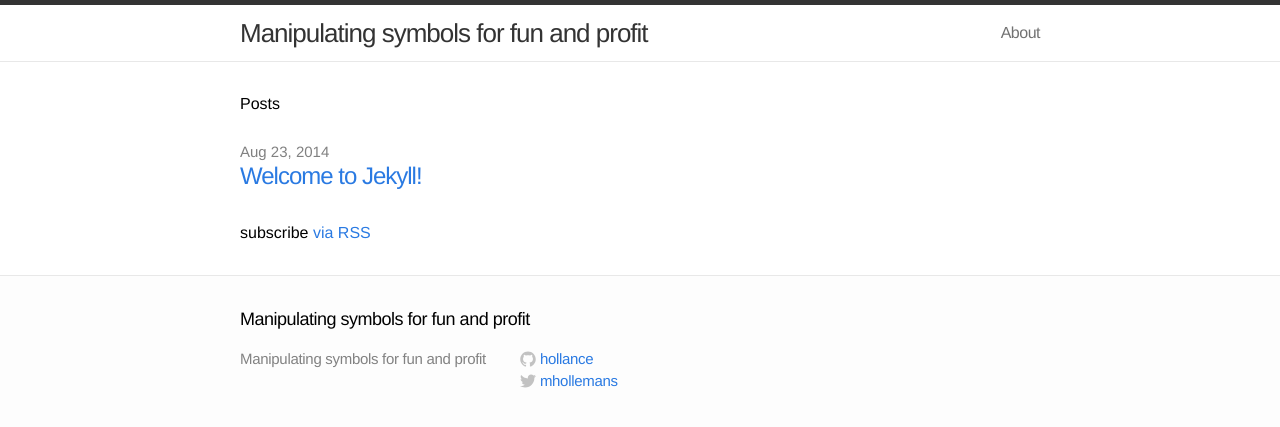
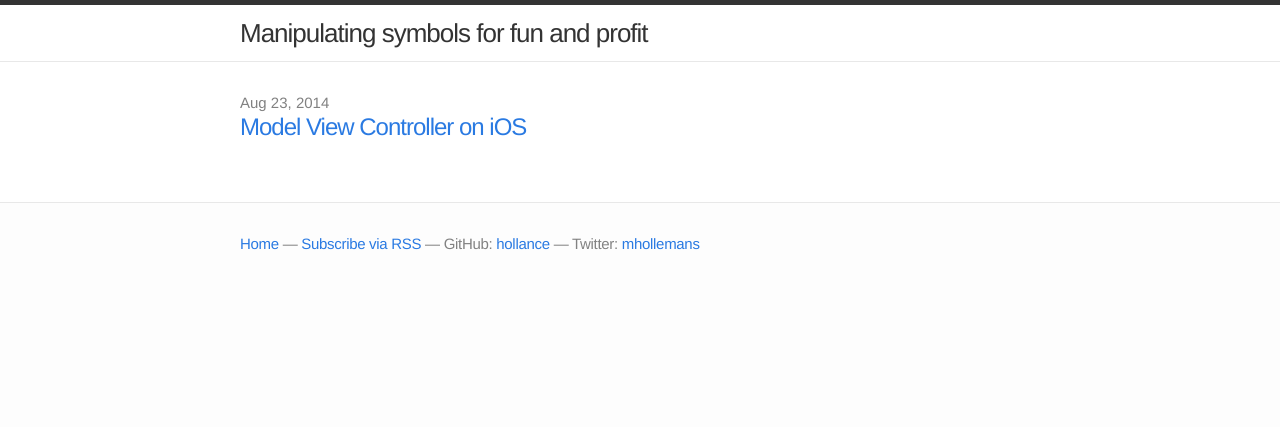
Before and after one commit to hollance/hollance.github.io, a Jekyll site: the page built from index.html, in a window 1280 px wide. Shown: the top 427 px of the page. Built offline with Jekyll 4.4.1, drawn with Linux system fonts in a browser that asks for light colours.

Commit message:
Added MVC post. Tweaked style.

```diff
--- a/_config.yml
+++ b/_config.yml
@@ -8,4 +8,4 @@ highlighter: pygments
 
 # Build settings
 markdown: kramdown
-#permalink: pretty
+permalink: /:year/:month/:day/:title/
--- a/_includes/footer.html
+++ b/_includes/footer.html
@@ -2,59 +2,10 @@
 
   <div class="wrap">
 
-    <h2 class="footer-heading">{{ site.title }}</h2>
-
-    <div class="footer-col-1 column">
-      <ul>
-        <li>{{ site.title }}</li>
-        <li><a href="mailto:{{ site.email }}">{{ site.email }}</a></li>
-      </ul>
-    </div>
-
-    <div class="footer-col-2 column">
-      <ul>
-        {% if site.github_username %}<li>
-          <a href="https://github.com/{{ site.github_username }}">
-            <span class="icon github">
-              <svg version="1.1" class="github-icon-svg" xmlns="http://www.w3.org/2000/svg" xmlns:xlink="http://www.w3.org/1999/xlink" x="0px" y="0px"
-                 viewBox="0 0 16 16" enable-background="new 0 0 16 16" xml:space="preserve">
-                <path fill-rule="evenodd" clip-rule="evenodd" fill="#C2C2C2" d="M7.999,0.431c-4.285,0-7.76,3.474-7.76,7.761
-                c0,3.428,2.223,6.337,5.307,7.363c0.388,0.071,0.53-0.168,0.53-0.374c0-0.184-0.007-0.672-0.01-1.32
-                c-2.159,0.469-2.614-1.04-2.614-1.04c-0.353-0.896-0.862-1.135-0.862-1.135c-0.705-0.481,0.053-0.472,0.053-0.472
-                c0.779,0.055,1.189,0.8,1.189,0.8c0.692,1.186,1.816,0.843,2.258,0.645c0.071-0.502,0.271-0.843,0.493-1.037
-                C4.86,11.425,3.049,10.76,3.049,7.786c0-0.847,0.302-1.54,0.799-2.082C3.768,5.507,3.501,4.718,3.924,3.65
-                c0,0,0.652-0.209,2.134,0.796C6.677,4.273,7.34,4.187,8,4.184c0.659,0.003,1.323,0.089,1.943,0.261
-                c1.482-1.004,2.132-0.796,2.132-0.796c0.423,1.068,0.157,1.857,0.077,2.054c0.497,0.542,0.798,1.235,0.798,2.082
-                c0,2.981-1.814,3.637-3.543,3.829c0.279,0.24,0.527,0.713,0.527,1.437c0,1.037-0.01,1.874-0.01,2.129
-                c0,0.208,0.14,0.449,0.534,0.373c3.081-1.028,5.302-3.935,5.302-7.362C15.76,3.906,12.285,0.431,7.999,0.431z"/>
-              </svg>
-            </span>
-            <span class="username">{{ site.github_username }}</span>
-          </a>
-        </li>{% endif %}
-        {% if site.twitter_username %}<li>
-          <a href="https://twitter.com/{{ site.twitter_username }}">
-            <span class="icon twitter">
-              <svg version="1.1" class="twitter-icon-svg" xmlns="http://www.w3.org/2000/svg" xmlns:xlink="http://www.w3.org/1999/xlink" x="0px" y="0px"
-                 viewBox="0 0 16 16" enable-background="new 0 0 16 16" xml:space="preserve">
-                <path fill="#C2C2C2" d="M15.969,3.058c-0.586,0.26-1.217,0.436-1.878,0.515c0.675-0.405,1.194-1.045,1.438-1.809
-                c-0.632,0.375-1.332,0.647-2.076,0.793c-0.596-0.636-1.446-1.033-2.387-1.033c-1.806,0-3.27,1.464-3.27,3.27
-                c0,0.256,0.029,0.506,0.085,0.745C5.163,5.404,2.753,4.102,1.14,2.124C0.859,2.607,0.698,3.168,0.698,3.767
-                c0,1.134,0.577,2.135,1.455,2.722C1.616,6.472,1.112,6.325,0.671,6.08c0,0.014,0,0.027,0,0.041c0,1.584,1.127,2.906,2.623,3.206
-                C3.02,9.402,2.731,9.442,2.433,9.442c-0.211,0-0.416-0.021-0.615-0.059c0.416,1.299,1.624,2.245,3.055,2.271
-                c-1.119,0.877-2.529,1.4-4.061,1.4c-0.264,0-0.524-0.015-0.78-0.046c1.447,0.928,3.166,1.469,5.013,1.469
-                c6.015,0,9.304-4.983,9.304-9.304c0-0.142-0.003-0.283-0.009-0.423C14.976,4.29,15.531,3.714,15.969,3.058z"/>
-              </svg>
-            </span>
-            <span class="username">{{ site.twitter_username }}</span>
-          </a>
-        </li>{% endif %}
-      </ul>
-    </div>
-
-    <div class="footer-col-3 column">
-      <p class="text">{{ site.description }}</p>
-    </div>
+    <a href="{{ root_url }}/">Home</a> —
+    <a href="{{ "/feed.xml" | prepend: site.baseurl }}">Subscribe via RSS</a> —
+    GitHub: <a href="https://github.com/{{ site.github_username }}">{{ site.github_username }}</a> —
+    Twitter: <a href="https://twitter.com/{{ site.twitter_username }}">{{ site.twitter_username }}</a>
 
   </div>
 
--- a/_includes/header.html
+++ b/_includes/header.html
@@ -1,28 +1,5 @@
 <header class="site-header">
-
   <div class="wrap">
-
     <a class="site-title" href="{{ site.baseurl }}/">{{ site.title }}</a>
-
-    <nav class="site-nav">
-      <a href="#" class="menu-icon">
-        <svg version="1.1" xmlns="http://www.w3.org/2000/svg" xmlns:xlink="http://www.w3.org/1999/xlink" x="0px" y="0px"
-           viewBox="0 0 18 15" enable-background="new 0 0 18 15" xml:space="preserve">
-          <path fill="#505050" d="M18,1.484c0,0.82-0.665,1.484-1.484,1.484H1.484C0.665,2.969,0,2.304,0,1.484l0,0C0,0.665,0.665,0,1.484,0
-            h15.031C17.335,0,18,0.665,18,1.484L18,1.484z"/>
-          <path fill="#505050" d="M18,7.516C18,8.335,17.335,9,16.516,9H1.484C0.665,9,0,8.335,0,7.516l0,0c0-0.82,0.665-1.484,1.484-1.484
-            h15.031C17.335,6.031,18,6.696,18,7.516L18,7.516z"/>
-          <path fill="#505050" d="M18,13.516C18,14.335,17.335,15,16.516,15H1.484C0.665,15,0,14.335,0,13.516l0,0
-            c0-0.82,0.665-1.484,1.484-1.484h15.031C17.335,12.031,18,12.696,18,13.516L18,13.516z"/>
-        </svg>
-      </a>
-      <div class="trigger">
-        {% for page in site.pages %}
-          {% if page.title %}<a class="page-link" href="{{ page.url | prepend: site.baseurl }}">{{ page.title }}</a>{% endif %}
-        {% endfor %}
-      </div>
-    </nav>
-
   </div>
-
 </header>
--- /dev/null
+++ b/_posts/2014-08-24-model-view-controller-on-ios.markdown
@@ -0,0 +1,59 @@
+---
+layout: post
+title: "Model View Controller on iOS"
+date: 2014-08-23 16:49:42
+tags: [architecture, iOS]
+---
+I'm currently writing a book on iOS app architecture, to address a problem that many beginning -- and even experienced! -- app developers struggle with:
+
+*How do you decide which objects you need?
+How you make those objects talk to each other?
+And how do you prevent your code from becoming a mess?*
+
+Of course, the infamous MVC pattern makes an appearance too.
+
+This is the theoretical picture of how Model-View-Controller is used on iOS:
+
+![The MVC pattern in the Cocoa frameworks](/images/MVC/cocoa.png)
+
+All the communication between the model and view objects goes through the controller, so that the model and view are unaware of each other's existence.
+
+On the other hand, this is what MVC looks like in Smalltalk:
+
+![The MVC pattern in Smalltalk](/images/MVC/smalltalk.png)
+
+They are not the same! Smalltalk's controller and view are very different from Cocoa's controller and view. If you see someone explain MVC on iOS using this picture, then they're talking about the wrong thing. (Note: In web frameworks, MVC is something completely different again.)
+
+So much for the theory. Here's how you’re probably using MVC in practice:
+
+![UIViewController is both the controller and the view hierarchy](/images/MVC/typical-view-controller.png)
+
+Contrary to popular belief, the `UIViewController` is **not** just the controller; it's also responsible for the view. That's why it has both "view" and "controller" in its name. In fact, the view controller doesn’t just have a single view, but owns and manages an entire hierarchy of views and subviews.
+
+This picture is quite different from the theoretical MVC. Instead of having one model, one controller, and one view object, the controller and view roles are now combined into a single object, the `UIViewController`. And while there usually is more than one view, there's still only one controller.
+
+Many of the subviews will want to talk to their own model objects. As a result, the controller part often ends up coordinating between multiple model objects and multiple views. This leads to the problem of *Massive* View Controller, where the `UIViewController` tries to do way too much.
+
+To clean up the mess, you can do something like this instead:
+
+![You can have more than one controller](/images/MVC/multiple-controllers.png)
+
+This is still MVC. I'd even claim it's closer to the ideal of MVC than the previous situation. Just because you have something called a “view controller” doesn’t mean it needs to sit between all your model and view objects. It’s often cleaner to give different model and view objects their own controllers.
+
+This approach is more common on OS X where you can set up so-called *bindings* between your models and views; each binding uses its own controller object behind the scenes. But there's no reason you can't use such additional controllers on iOS... you just have to roll your own.
+
+The above is very similar to the alternative pattern, Model-View-ViewModel or MVVM:
+
+![MVVM replaces the controller with another model object](/images/MVC/mvvm.png)
+
+In MVVM, there is still an object between the model and `UIViewController` but it is not another controller; it's something called a *view-model*.
+
+Now you have two types of models: 1) the domain model, which is where the app's main data goes, and 2) the view model, which contains the data that should go into the views.
+
+Here's the difference between using MVC and MVVM:
+
+When a controller is notified of a change in the model, it sends a message to the view and gives it new data to display. So the controller is tightly coupled with the view, making it hard to unit test in isolation (among other things).
+
+A view-model, however, never directly sends a message to the view. It doesn't even know the view exists. Instead, the view-model takes the domain model's data and converts it into content for the views. The views then observe these changes in the view-model and redraw themselves with the data from the view-model.
+
+One can argue that MVVM is the more object-oriented solution because the view-model is a real thing with logic and state, while the controller is merely procedural logic wrapped into an object.
--- a/css/main.css
+++ b/css/main.css
@@ -33,7 +33,6 @@ a:visited { color: #205caa; }
   margin: 0 auto;
   zoom: 1;
 }
-
 
 /* Layout Styles */
 /* ----------------------------------------------------------*/
@@ -78,59 +77,10 @@ a:visited { color: #205caa; }
 .site-footer {
   border-top: 1px solid #e8e8e8;
   padding: 30px 0;
-}
-
-.footer-heading {
-  font-size: 18px;
-  font-weight: 300;
-  letter-spacing: -.5px;
-  margin-bottom: 15px;
-}
-
-.site-footer .column { float: left; margin-bottom: 15px; }
-
-.footer-col-1 {
-  width: 270px; /*fallback*/
-  width: -webkit-calc(35% - 10px);
-  width: -moz-calc(35% - 10px);
-  width: -o-calc(35% - 10px);
-  width: calc(35% - 10px);
-  margin-right: 10px
-}
-.footer-col-2 {
-  width: 175px; /*fallback*/
-  width: -webkit-calc(23.125% - 10px);
-  width: -moz-calc(23.125% - 10px);
-  width: -o-calc(23.125% - 10px);
-  width: calc(23.125% - 10px);
-  margin-right: 10px
-}
-.footer-col-3 {
-  width: 335px; /*fallback*/
-  width: -webkit-calc(41.875%);
-  width: -moz-calc(41.875%);
-  width: -o-calc(41.875%);
-  width: calc(41.875%);
-}
-
-.site-footer ul { list-style: none; }
-
-.site-footer li,
-.site-footer p {
   font-size: 15px;
   letter-spacing: -.3px;
   color: #828282;
 }
-
-.github-icon-svg,
-.twitter-icon-svg {
-  display: inline-block;
-  width: 16px;
-  height: 16px;
-  position: relative;
-  top: 3px;
-}
-
 
 /* Page Content styles */
 /* ----------------------------------------------------------*/
@@ -139,7 +89,6 @@ a:visited { color: #205caa; }
   padding: 30px 0;
   background-color: #fff;
 }
-
 
 /* Home styles */
 /* ----------------------------------------------------------*/
@@ -162,7 +111,6 @@ a:visited { color: #205caa; }
   color: #818181;
 }
 
-
 /* Post styles */
 /* ----------------------------------------------------------*/
 
@@ -184,7 +132,6 @@ a:visited { color: #205caa; }
 .post-content { margin: 0 0 30px; }
 
 .post-content > * { margin: 20px 0; }
-
 
 .post-content h1,
 .post-content h2,
@@ -324,10 +271,8 @@ a:visited { color: #205caa; }
 .highlight .vi { color: #008080 } /* Name.Variable.Instance */
 .highlight .il { color: #009999 } /* Literal.Number.Integer.Long */
 
-
-/* media queries */
+/* Media Queries */
 /* ----------------------------------------------------------*/
-
 
 @media screen and (max-width: 750px) {
 
--- a/index.html
+++ b/index.html
@@ -3,8 +3,6 @@ layout: default
 ---
 
 <div class="home">
-
-  <h1>Posts</h1>
 
   <ul class="posts">
     {% for post in site.posts %}
@@ -15,6 +13,4 @@ layout: default
     {% endfor %}
   </ul>
 
-  <p class="rss-subscribe">subscribe <a href="{{ "/feed.xml" | prepend: site.baseurl }}">via RSS</a></p>
-
 </div>
```
Also changed, not shown: 404.html (added, +8 -0 lines), _posts/2014-08-23-welcome-to-jekyll.markdown (deleted, +0 -24 lines), images/MVC/cocoa.png (added), images/MVC/multiple-controllers.png (added), images/MVC/mvvm.png (added), images/MVC/smalltalk.png (added), images/MVC/typical-view-controller.png (added).
